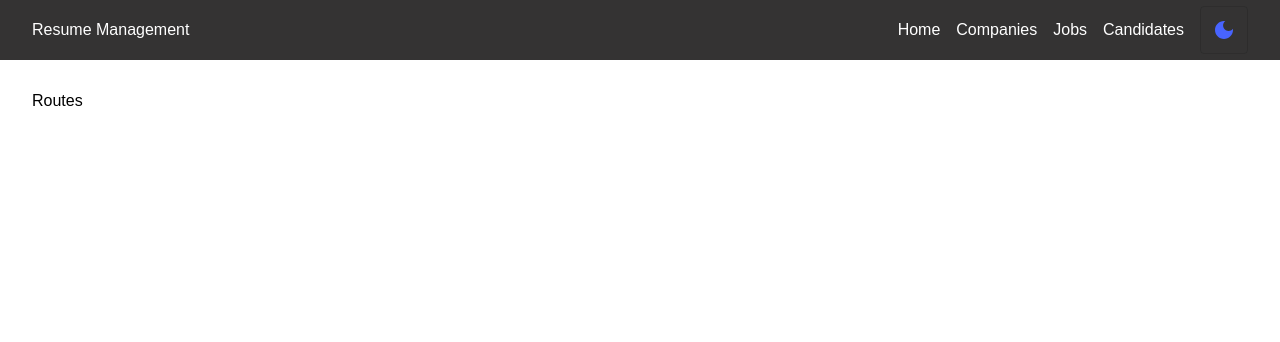
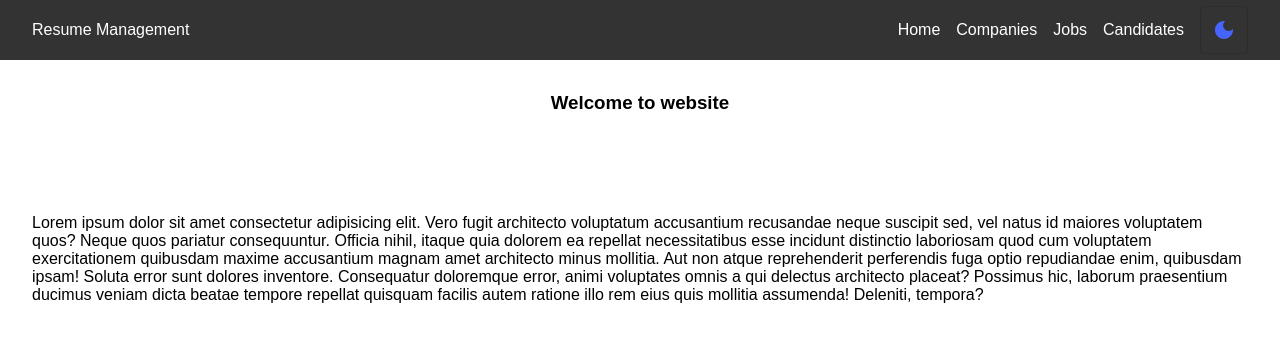
Before and after one commit to tungbinhdinh89/ResumeManagment-FE, a React (Create React App) app: page / in a window 1280 px wide. Shown: the top 342 px of the page. Built offline with nearby package versions, Linux system fonts and the light colour scheme.

Commit message:
import lazy loading

```diff
--- a/src/App.tsx
+++ b/src/App.tsx
@@ -1,6 +1,12 @@
-import { useContext } from "react";
+import { useContext, lazy, Suspense } from "react";
+import Navbar from "./components/navbar/Navbar.component";
 import { ThemeContext } from "./context/theme.context";
-import Navbar from "./components/navbar/Navbar.component";
+import { Routes, Route } from "react-router-dom";
+import CustomeLinearProgress from "./components/custome-linear-progress/CustomeLinearProgress.component";
+import Companies from "./pages/home/companies/Companies.page";
+
+// Import with lazy loading
+const Home = lazy(() => import("./pages/home/Home.page"));
 
 const App = () => {
   const { darkMode } = useContext(ThemeContext);
@@ -10,7 +16,13 @@ const App = () => {
   return (
     <div className={appStyles}>
       <Navbar />
-      <div className="wrapper">Routes</div>
+      <div className="wrapper">
+        <Suspense fallback={<CustomeLinearProgress />}>
+          <Routes>
+            <Route path="/" element={<Home />} />
+          </Routes>
+        </Suspense>
+      </div>
     </div>
   );
 };
```
